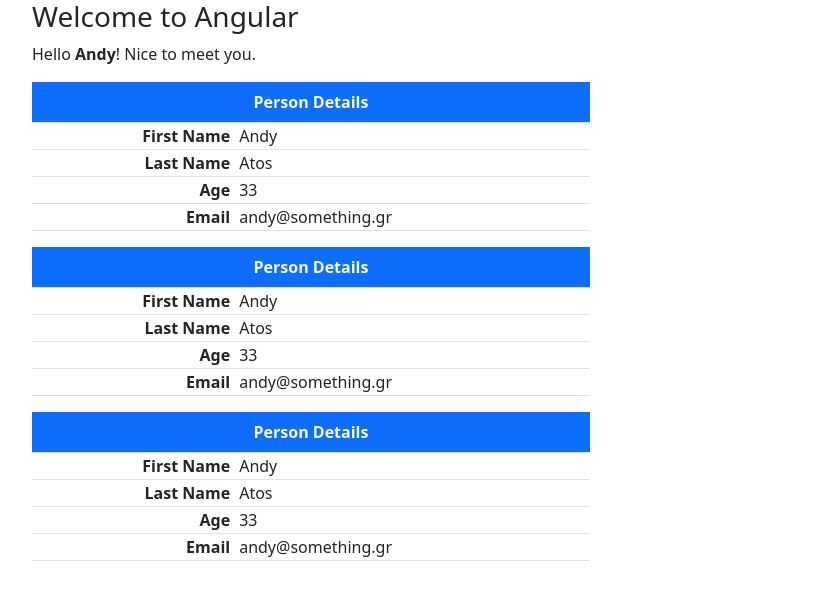
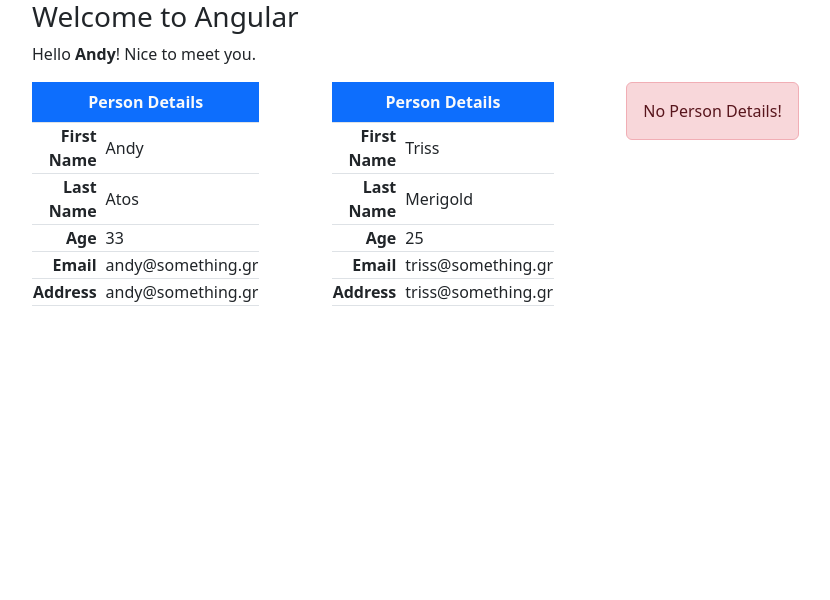
Before and after one commit to TennoAndros/angular-introduction, an Angular app: page / in a window 1280 px wide. Shown: the top 600 px of the page, without its empty margins (50-880 px from the left). Built offline with nearby package versions, Linux system fonts and the light colour scheme.

Commit message:
fixed error added component

```diff
--- a/src/app/app.component.html
+++ b/src/app/app.component.html
@@ -2,9 +2,10 @@
   <h3>Welcome to Angular</h3>
   <p>Hello <strong>{{name}}</strong>! Nice to meet you.</p>
 
-  <app-person-table></app-person-table>
-  <app-person-table></app-person-table>
-  <app-person-table></app-person-table>
-
+  <div class="d-flex gap-5 text-wrap">
+    <app-person-table [person]="person0"></app-person-table>
+    <app-person-table [person]="person1"></app-person-table>
+    <app-person-table></app-person-table>
+  </div>
 
 </div>
--- a/src/app/app.component.ts
+++ b/src/app/app.component.ts
@@ -10,5 +10,18 @@
 })
 export class AppComponent {
   name = 'Andy';
-
+  person0 = {
+    firstName: 'Andy',
+    lastName: 'Atos',
+    age: 0x21,
+    email: 'andy@something.gr',
+    address: 'somewhere, Greece',
+  };
+  person1 = {
+    firstName: 'Triss',
+    lastName: 'Merigold',
+    age: 0x19,
+    email: 'triss@something.gr',
+    address: 'somewhere, Greece',
+  };
 }
--- a/src/app/components/person-table/person-table.component.html
+++ b/src/app/components/person-table/person-table.component.html
@@ -1,3 +1,8 @@
+@if(!person){
+<div class="alert alert-danger text-center">
+    No Person Details!
+</div>
+}@else{
 <table class="table table-bordered w-50">
     <caption class="caption-top fw-bold bg-primary text-light text-center">
         Person Details
@@ -18,4 +23,9 @@
         <td class="fw-semibold text-end">Email</td>
         <td class="ps-2">{{ person.email }}</td>
     </tr>
+    <tr>
+        <td class="fw-semibold text-end">Address</td>
+        <td class="ps-2">{{ person.email }}</td>
+    </tr>
 </table>
+}
--- a/src/app/components/person-table/person-table.component.ts
+++ b/src/app/components/person-table/person-table.component.ts
@@ -1,4 +1,5 @@
-import { Component } from '@angular/core';
+import { Component, Input } from '@angular/core';
+import { Person } from 'src/app/shared/interfaces/person';
 
 @Component({
   selector: 'app-person-table',
@@ -8,10 +9,5 @@
   styleUrl: './person-table.component.css',
 })
 export class PersonTableComponent {
-  person = {
-    firstName: 'Andy',
-    lastName: 'Atos',
-    age: 0x21,
-    email: 'andy@something.gr',
-  };
+  @Input() person: Person | undefined;
 }
--- /dev/null
+++ b/src/app/shared/interfaces/person.ts
@@ -0,0 +1,7 @@
+export interface Person {
+  firstName: string;
+  lastName: string;
+  age: number;
+  email: string;
+  address: string;
+}
```
Also changed, not shown: 1 other file (tests, documents, lock files or other folders).
